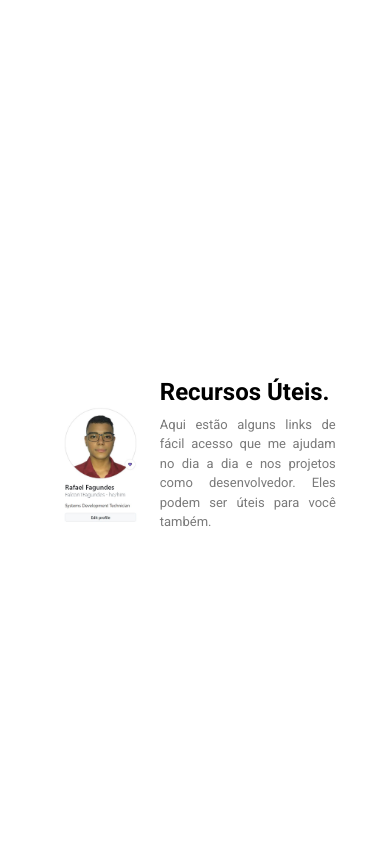
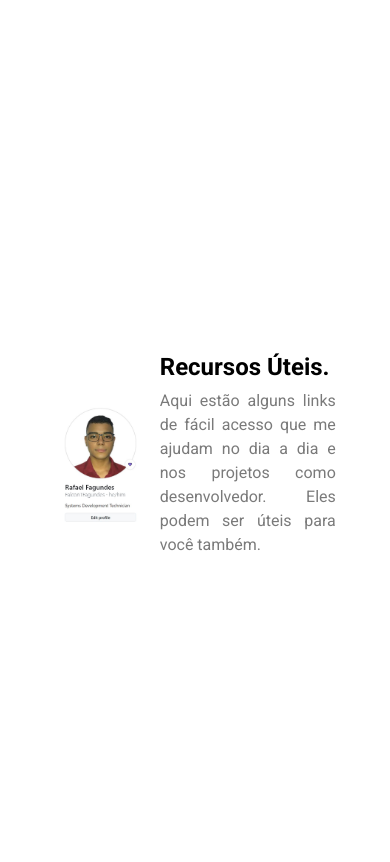
Before and after one commit to FalconTFagundes/my-portfolio, a PHP site: page /pages/recursos.html in a window 390 px wide. Shown: the part 87-949 px from the top of the page. Run offline with PHP 8.4, Linux system fonts and the light colour scheme; some libraries are stand-ins or nearby versions.

Commit message:
ajuste tamanho texto - mobile

```diff
--- a/assets/css/style.css
+++ b/assets/css/style.css
@@ -581,10 +581,6 @@ canvas {
 
   }
 
-  #textoRecursos {
-    font-size: 13px !important;
-
-  }
 
   #tituloRecursos {
     width: 11rem;
@@ -673,7 +669,9 @@ canvas {
   }
 
 
-
+  .hero-text p{
+    font-size: medium !important;
+  }
 
 }
 
--- a/pages/sobre.html
+++ b/pages/sobre.html
@@ -477,7 +477,7 @@
                 <div class="card-body card-body-about">
                     <h5 class="card-title">Ciência e Fé</h5>
                     <h7 class="card-title">Fábio Lúcio Soares Gomes - ICM</h7>
-                    <p class="card-text">A ciência nos conecta a criação,e a fé ao Criador.</p>
+                    <p class="card-text">A ciência nos conecta a criação, e a fé ao Criador.</p>
                 </div>
             </div>
         </div>
```
